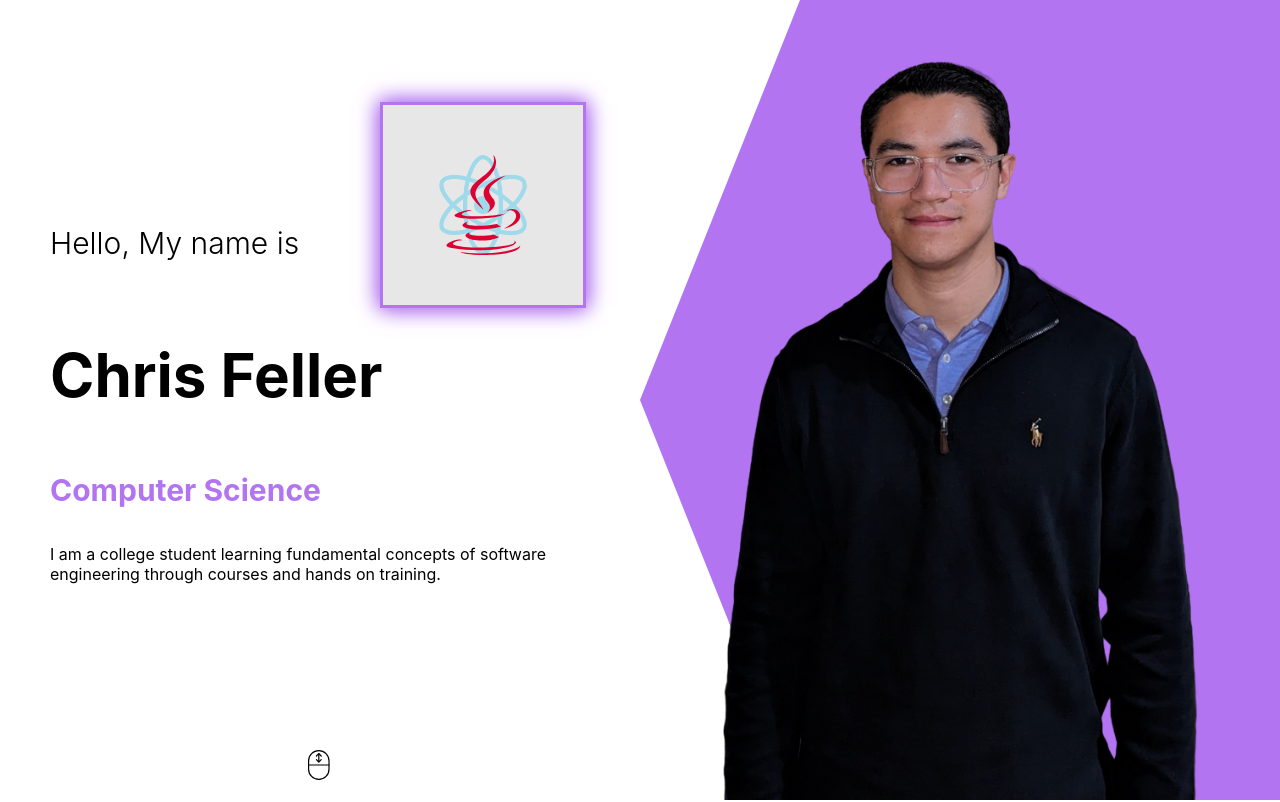
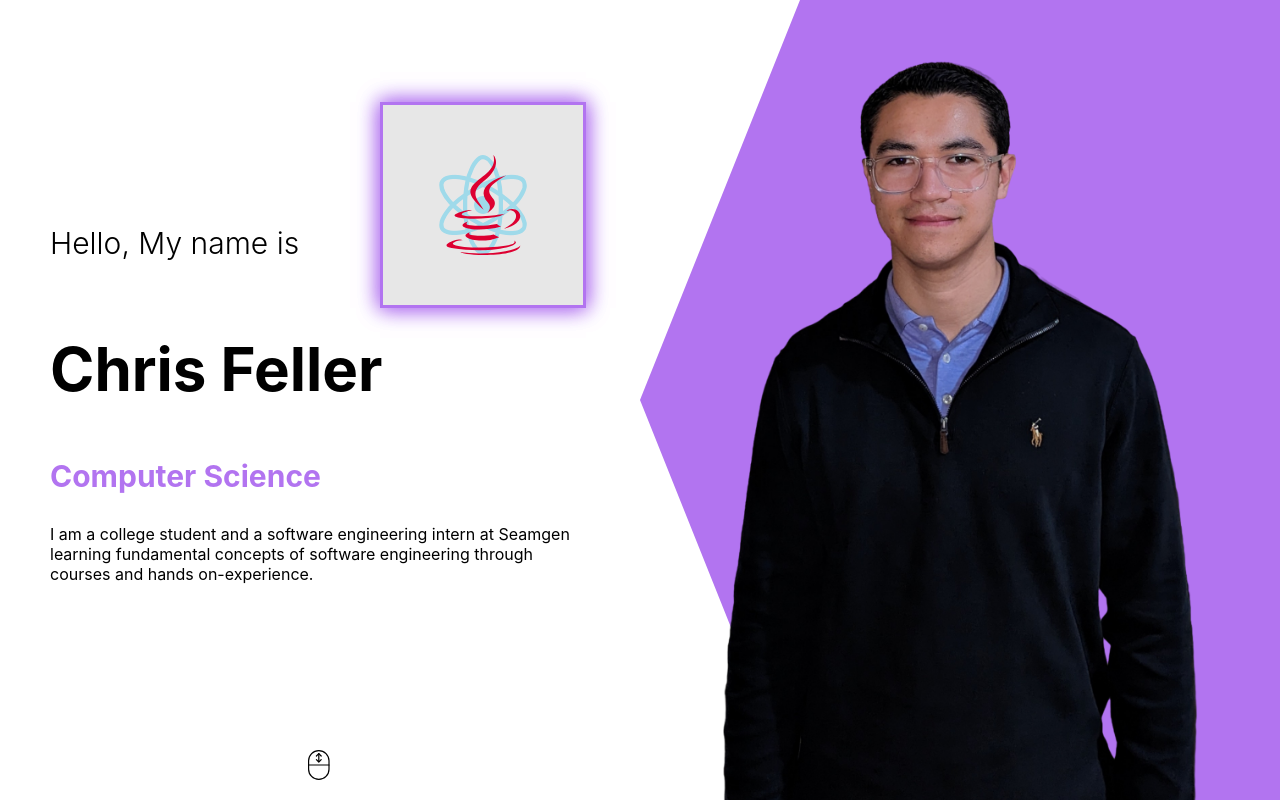
Before and after one commit to cfeller5547/react-amplify-app, a React (Create React App) app: page / in a window 1280 px wide. Shown: the top 802 px of the page. Built offline with nearby package versions, Linux system fonts and the light colour scheme.

Commit message:
small update to intro

```diff
--- a/src/components/Intro/Intro.jsx
+++ b/src/components/Intro/Intro.jsx
@@ -19,8 +19,8 @@ const Intro = () => {
             </div>
           </div>
           <p className="i-desc">
-            I am a college student learning fundamental concepts of software engineering through
-            courses and hands on training.
+            I am a college student and a software engineering intern at Seamgen learning fundamental concepts of software engineering through
+            courses and hands on-experience.
           </p>
           <div className="stage-cube-cont">
             <div className="cubespinner">
--- a/src/datapl.js
+++ b/src/datapl.js
@@ -23,7 +23,7 @@ export const projects = [
     {   //ai
         id: 3,
         img: "https://dsm01pap003files.storage.live.com/y4mR7NMVw7DTiHpHjW3emB3wbiehbInvPvblW2eq7-y7GJAmPfDglJHGPJf-IHs9bXHBAd1KrEsM5aLGYNt22Yf9SuVJ41yRt3_GQ8CzT2u2XTKeU0I2y_KrvV8Yz1EDN0WkxWWklYAG-vXI0Kw-zdNEvDeIj3kLphSW6ILhg5478vXwV9FNhsN-YgGH8na4VXT?width=909&height=700&cropmode=none",
-        description: "Working with a team following the Agile framework Scrum for a Semantic Primes project isolated on a virtual machine. Involving a database, Natural Language Toolkit(NLTK), a Machine Learning model, Word2Vec Algorithm, KNN Algorithm. I have been assigned the role of creating the model.",
+        description: "Working with a team on a Semantic Primes project, following the Agile framework Scrum isolated on a virtual machine. Involving a database, Natural Language Toolkit (NLTK), Word2Vec neural network-based language model, KNN Algorithm. I have been assigned the role of creating the model.",
         header: "Updates Coming Soon..",
     },
 ];
```
